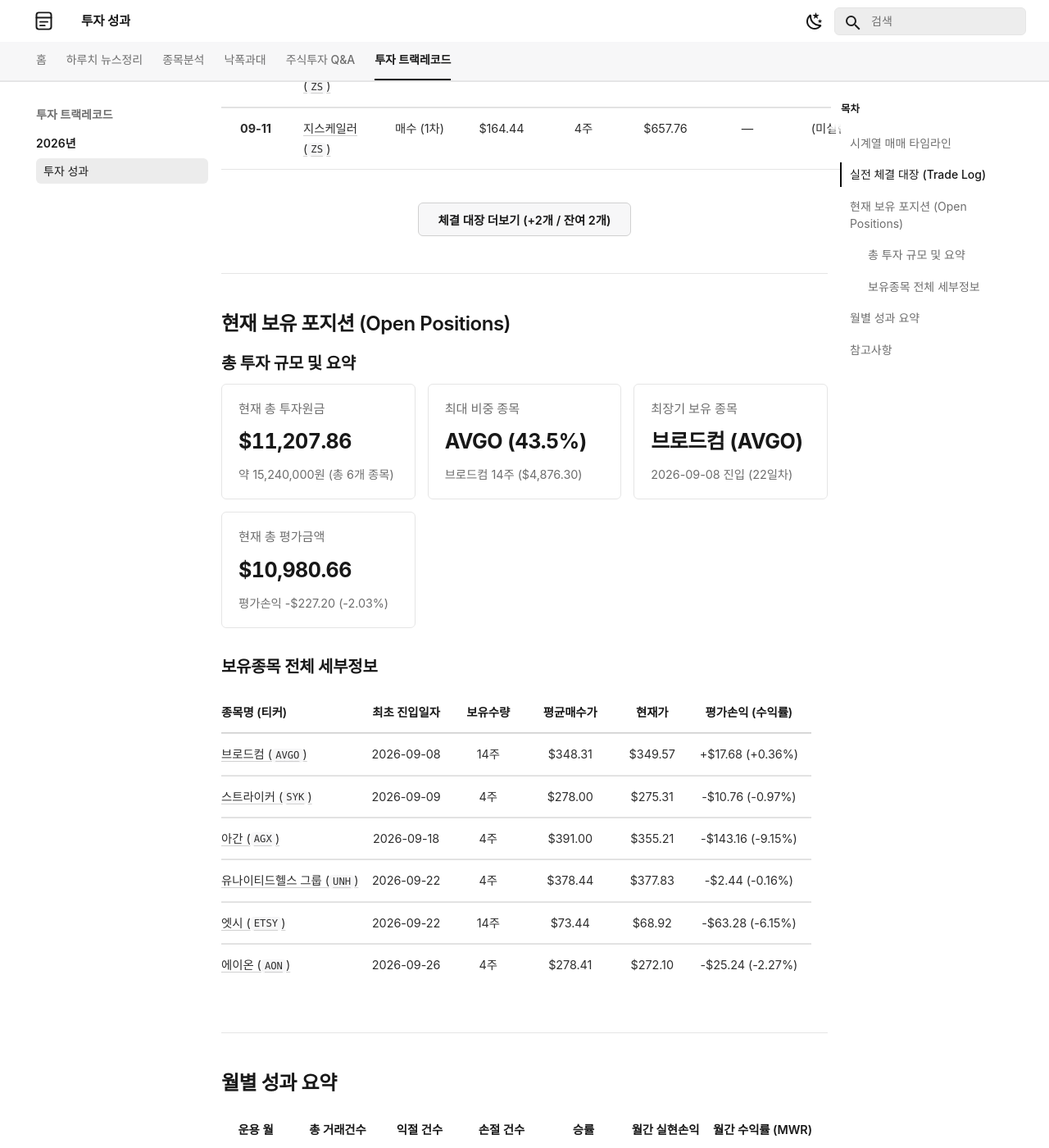
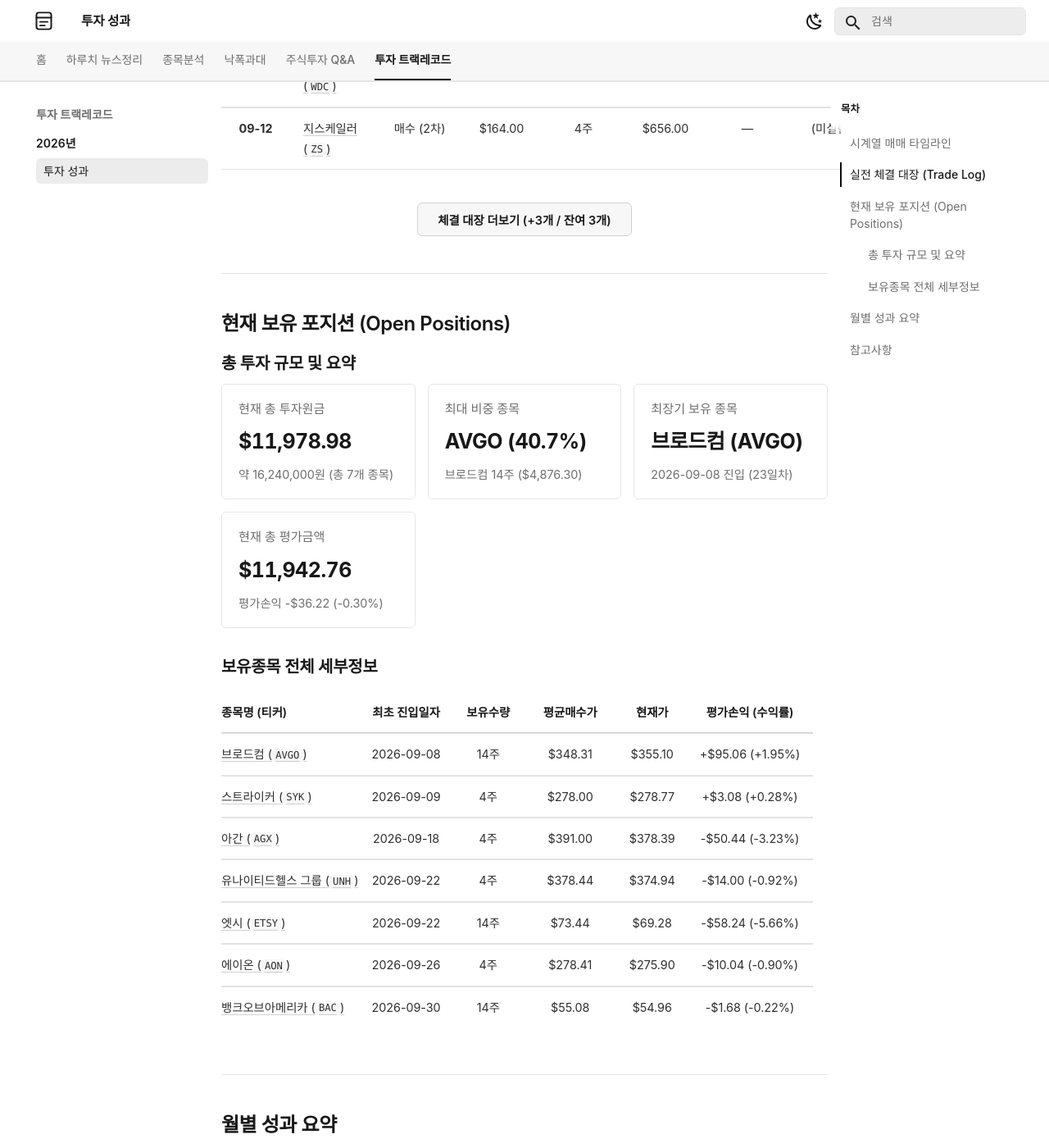
Before and after one commit to ju-sic/ju-sic.github.io, an MkDocs documentation site: the page built from docs/records/2026/trade-track-record.md, in a window 1280 px wide and 1400 px high, scrolled down 2459 px. Shown: the whole window at 82% size. Built offline with MkDocs 1.6.1 and Material for MkDocs 9.7.7, drawn with Linux system fonts in a browser that asks for light colours; some web fonts are replaced; a script that is not in the unit is left out; some of the changed text lies outside the part shown.

Commit message:
2026년 9월 30일 뱅크오브아메리카(BAC) 실전 매매 기록 반영 및 트랙레코드 배포

```diff
--- a/docs/records/2026/trade-track-record.md
+++ b/docs/records/2026/trade-track-record.md
@@ -1,11 +1,29 @@
 # 실전 매매일지 및 포트폴리오 트랙레코드
 
-- **업데이트** : 2026-09-29(화) 06:15
+- **업데이트** : 2026-09-30(수) 12:18
 
 
 ## 시계열 매매 타임라인
 
 <div class="kb-timeline">
+  <div class="kb-timeline-item">
+    <div class="kb-timeline-marker kb-timeline-marker--buy"></div>
+    <div class="kb-timeline-header">
+      <span class="kb-timeline-date">2026-09-30 (수)</span>
+      <span class="kb-badge kb-badge--buy">1차 매수 (선발대)</span>
+    </div>
+    <div class="kb-timeline-body">
+      <table class="kb-timeline-table">
+        <tr>
+          <td><strong>종목명</strong>: 뱅크오브아메리카 (BAC)</td>
+          <td><strong>체결 단가</strong>: $55.08</td>
+          <td><strong>체결 수량</strong>: 14주</td>
+          <td><strong>투입 금액</strong>: $771.12</td>
+        </tr>
+      </table>
+      <p class="kb-timeline-desc">과매도라 판단하고 선발대를 소소하게 보냈다.</p>
+    </div>
+  </div>
   <div class="kb-timeline-item">
     <div class="kb-timeline-marker kb-timeline-marker--close"></div>
     <div class="kb-timeline-header">
@@ -302,6 +320,7 @@
 
 | 체결일자 | 종목명 (티커) | 구분 | 체결단가 | 수량 | 체결총액 | 청산단가 | 실현손익 | 수익률 | 보유일 |
 | :---: | :--- | :---: | :---: | :---: | :---: | :---: | :---: | :---: | :---: |
+| **09-30** | [뱅크오브아메리카 (`BAC`)](../../stocks/2026/09/bank-of-america.md) | 매수 (1차) | $55.08 | 14주 | $771.12 | — | (미실현) | — | — |
 | **09-29** | [웨스턴 디지털 (`WDC`)](../../stocks/2026/09/western-digital.md) | 매도 (청산) | $435.54 | 4주 | $1,742.16 | $452.60 | **+$68.24 (약 +92,800원)** | **+3.92%** | **15일** |
 | **09-26** | [에이온 (`AON`)](../../stocks/2026/09/aon.md) | 매수 (1차) | $278.41 | 4주 | $1,113.64 | — | (미실현) | — | — |
 | **09-25** | [어플라이드 머티어리얼즈 (`AMAT`)](../../stocks/2026/09/applied-materials.md) | 매도 (청산) | $424.05 | 4주 | $1,696.20 | $484.44 | **+$241.56 (약 +327,100원)** | **+14.24%** | **10일** |
@@ -328,23 +347,23 @@
 <div class="kb-portfolio-metrics">
   <div class="kb-portfolio-metric-card">
     <span class="label">현재 총 투자원금</span>
-    <span class="value">$11,207.86</span>
-    <span class="sub">약 15,240,000원 (총 6개 종목)</span>
+    <span class="value">$11,978.98</span>
+    <span class="sub">약 16,240,000원 (총 7개 종목)</span>
   </div>
   <div class="kb-portfolio-metric-card">
     <span class="label">최대 비중 종목</span>
-    <span class="value">AVGO (43.5%)</span>
+    <span class="value">AVGO (40.7%)</span>
     <span class="sub">브로드컴 14주 ($4,876.30)</span>
   </div>
   <div class="kb-portfolio-metric-card">
     <span class="label">최장기 보유 종목</span>
     <span class="value">브로드컴 (AVGO)</span>
-    <span class="sub">2026-09-08 진입 (22일차)</span>
+    <span class="sub">2026-09-08 진입 (23일차)</span>
   </div>
   <div class="kb-portfolio-metric-card">
     <span class="label">현재 총 평가금액</span>
-    <span class="value">$10,980.66</span>
-    <span class="sub">평가손익 -$227.20 (-2.03%)</span>
+    <span class="value">$11,942.76</span>
+    <span class="sub">평가손익 -$36.22 (-0.30%)</span>
   </div>
 </div>
 
@@ -352,12 +371,13 @@
 
 | 종목명 (티커) | 최초 진입일자 | 보유수량 | 평균매수가 | 현재가 | 평가손익 (수익률) |
 | :--- | :---: | :---: | :---: | :---: | :---: |
-| [브로드컴 (`AVGO`)](../../stocks/2026/08/broadcom.md) | 2026-09-08 | 14주 | $348.31 | $349.57 | +$17.68 (+0.36%) |
-| [스트라이커 (`SYK`)](../../stocks/2026/09/stryker.md) | 2026-09-09 | 4주 | $278.00 | $275.31 | -$10.76 (-0.97%) |
-| [아간 (`AGX`)](../../stocks/2026/09/argan.md) | 2026-09-18 | 4주 | $391.00 | $355.21 | -$143.16 (-9.15%) |
-| [유나이티드헬스 그룹 (`UNH`)](../../stocks/2026/09/unitedhealth-group.md) | 2026-09-22 | 4주 | $378.44 | $377.83 | -$2.44 (-0.16%) |
-| [엣시 (`ETSY`)](../../stocks/2026/09/etsy.md) | 2026-09-22 | 14주 | $73.44 | $68.92 | -$63.28 (-6.15%) |
-| [에이온 (`AON`)](../../stocks/2026/09/aon.md) | 2026-09-26 | 4주 | $278.41 | $272.10 | -$25.24 (-2.27%) |
+| [브로드컴 (`AVGO`)](../../stocks/2026/08/broadcom.md) | 2026-09-08 | 14주 | $348.31 | $355.10 | +$95.06 (+1.95%) |
+| [스트라이커 (`SYK`)](../../stocks/2026/09/stryker.md) | 2026-09-09 | 4주 | $278.00 | $278.77 | +$3.08 (+0.28%) |
+| [아간 (`AGX`)](../../stocks/2026/09/argan.md) | 2026-09-18 | 4주 | $391.00 | $378.39 | -$50.44 (-3.23%) |
+| [유나이티드헬스 그룹 (`UNH`)](../../stocks/2026/09/unitedhealth-group.md) | 2026-09-22 | 4주 | $378.44 | $374.94 | -$14.00 (-0.92%) |
+| [엣시 (`ETSY`)](../../stocks/2026/09/etsy.md) | 2026-09-22 | 14주 | $73.44 | $69.28 | -$58.24 (-5.66%) |
+| [에이온 (`AON`)](../../stocks/2026/09/aon.md) | 2026-09-26 | 4주 | $278.41 | $275.90 | -$10.04 (-0.90%) |
+| [뱅크오브아메리카 (`BAC`)](../../stocks/2026/09/bank-of-america.md) | 2026-09-30 | 14주 | $55.08 | $54.96 | -$1.68 (-0.22%) |
 
 
 ---
@@ -366,8 +386,8 @@
 
 | 운용 월 | 총 거래건수 | 익절 건수 | 손절 건수 | 승률 | 월간 실현손익 | 월간 수익률 (MWR) |
 | :---: | :---: | :---: | :---: | :---: | :---: | :---: |
-| **2026-09** | 16건 | 3건 | 0건 | 100% | +720,800원 | +11.20% |
-| **누적 합계** | **16건** | **3건** | **0건** | **100%** | **+720,800원** | **+11.20%** |
+| **2026-09** | 17건 | 3건 | 0건 | 100% | +720,800원 | +11.20% |
+| **누적 합계** | **17건** | **3건** | **0건** | **100%** | **+720,800원** | **+11.20%** |
 
 ---
 
```
Also changed, not shown: docs/index.md (+1 -1 lines).
